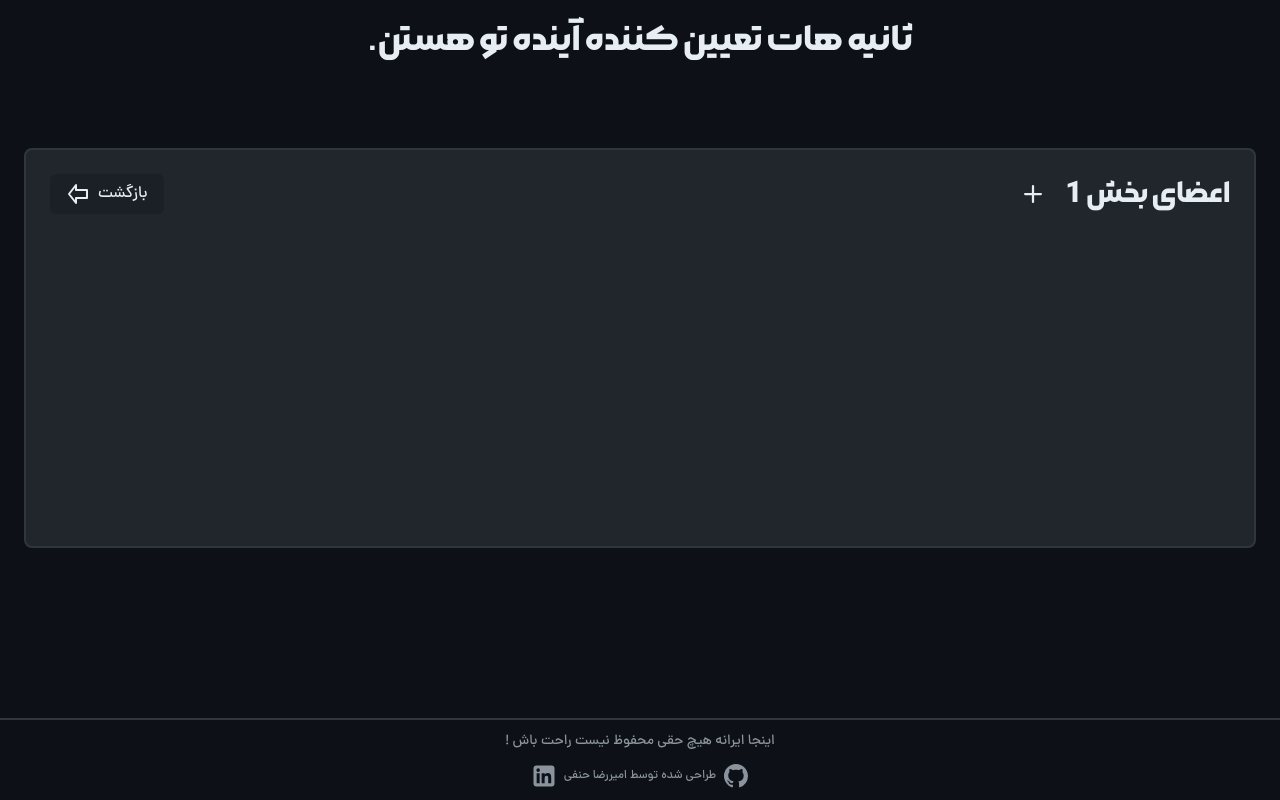
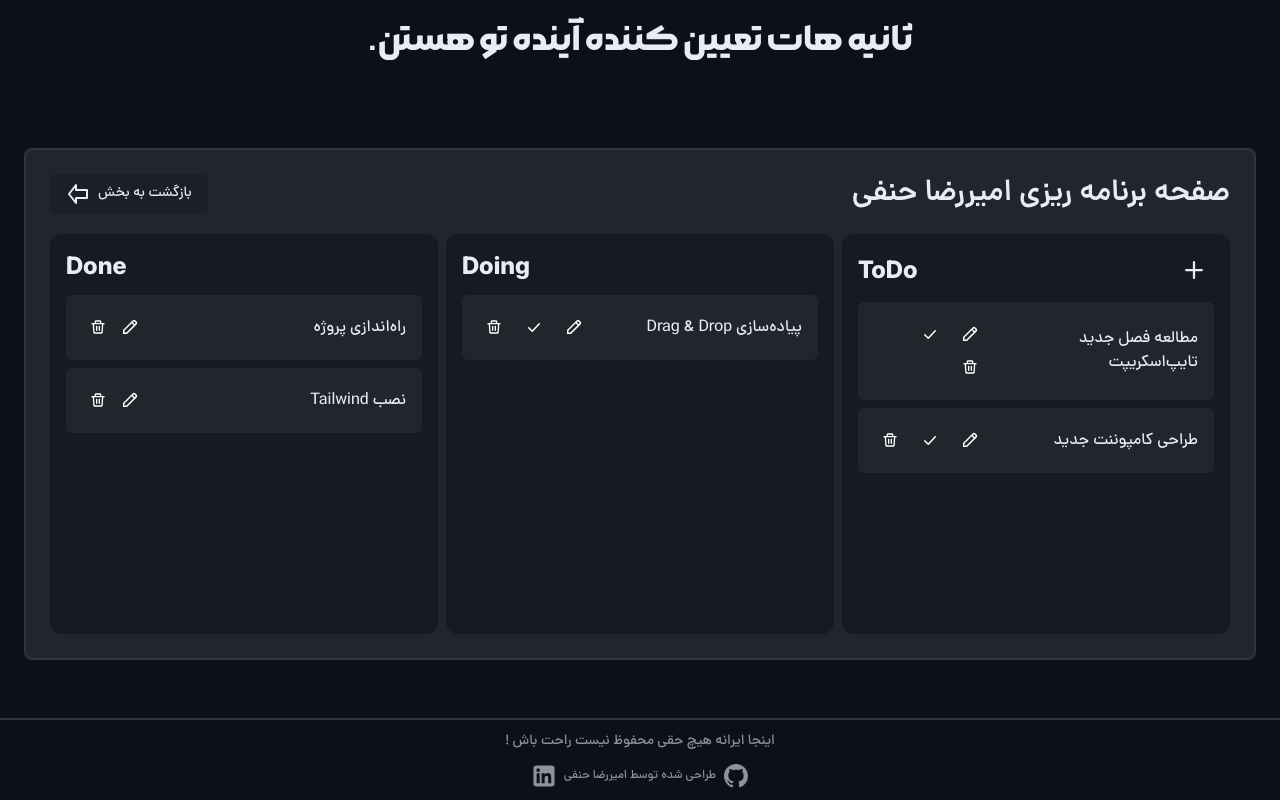
Before and after one commit to AmirrezaHanafi/Todo-List-TypeScript, a React (Vite) app: page /board/1 in a window 1280 px wide. Built offline with nearby package versions, Linux system fonts and the light colour scheme.

Commit message:
[EDIT] routing

```diff
--- a/src/App.tsx
+++ b/src/App.tsx
@@ -10,8 +10,8 @@ export default function App() {
       <Routes>
         <Route element={<RootLayout />}>
           <Route index element={<RootBoard />} />
-          <Route path="/board/:section" element={<GroupBoard />} />
-          <Route path="/board/:section/:id" element={<PersonsBoard />} />
+          <Route path="/:section" element={<GroupBoard />} />
+          <Route path="/:section/:id" element={<PersonsBoard />} />
 
           <Route />
           <Route path="*" element={<NotFound />} />
--- a/src/features/GroupBoard/SectionCart.tsx
+++ b/src/features/GroupBoard/SectionCart.tsx
@@ -7,7 +7,7 @@ type SectionCartProps = {
 export default function SectionCart({ section }: SectionCartProps) {
   return (
     <Link
-      to={`/board/${section}`}
+      to={`/${section}`}
       className="flex-1 transition-all  hover:scale-105 duration-300 group px-4  py-4  min-h-50 flex flex-col justify-center items-center  text-center  backdrop-blur-sm border-white/30 bg-card rounded-md"
     >
       <span className="font-InterBold inline-block text-xl  ">{section}</span>
--- a/src/features/PersonBoard/PersonCart.tsx
+++ b/src/features/PersonBoard/PersonCart.tsx
@@ -17,7 +17,7 @@ export default function PersonCart({ user, section }: CartProps) {
   const removeUser = useUserStore(state => state.removeUser)
 
   return (
-    <Link to={`/board/${section}/${user.id}`}>
+    <Link to={`/${section}/${user.id}`}>
       <div className="p-4 group shadow-dark  min-h-30 min-w-60  hover:bg-hover-item flex flex-col justify-between  transition-colors duration-300 bg-card text-text-primary  rounded-md">
         <div className="flex gap-x-1 items-center justify-between ">
           <div className="flex items-center space-x-4  ">
--- a/src/features/PersonBoard/PersonsBoard.tsx
+++ b/src/features/PersonBoard/PersonsBoard.tsx
@@ -18,10 +18,7 @@ export default function PersonsBoard() {
     <div className="  border-2 border-border  bg-line mx-6 rounded-lg p-6   ">
       <div className=" flex items-center justify-between mb-5 gap-x-1 ">
         <span className="font-DanaDemiBold text-lg md:text-3xl">صفحه برنامه ریزی {user.name}</span>
-        <Link
-          to={`/board/${section}`}
-          className="flex text-sm items-center gap-x-2 px-2 md:px-4 py-2 bg-card/50 rounded-md transition-all hover:bg-card/90 "
-        >
+        <Link to={`/${section}`} className="flex text-sm items-center gap-x-2 px-2 md:px-4 py-2 bg-card/50 rounded-md transition-all hover:bg-card/90 ">
           بازگشت به بخش <ArrowLeft className="size-5 md:size-6" />
         </Link>
       </div>
```
